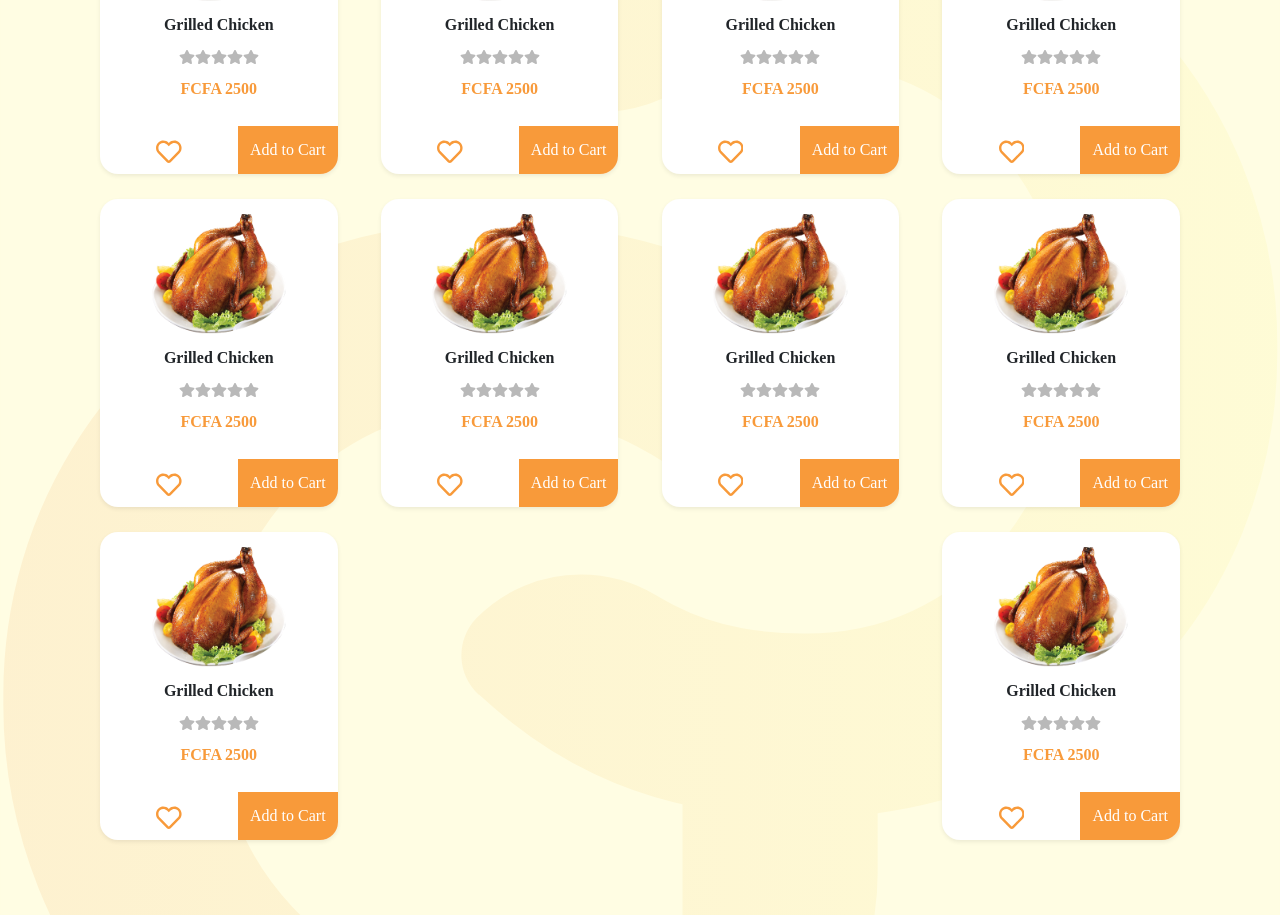
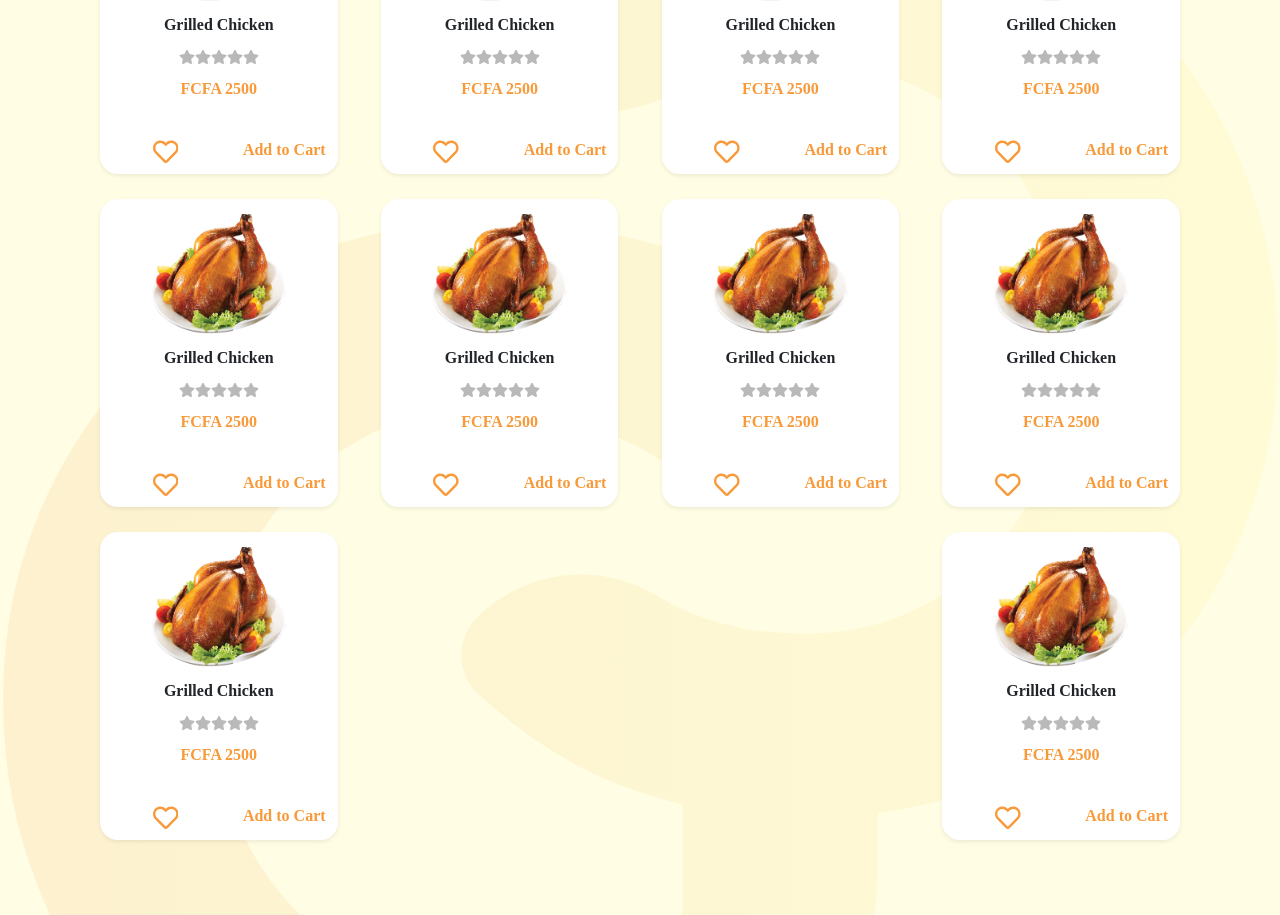
Before and after one commit to jilh/grachef, a React (Create React App) app: page / in a window 1280 px wide. Shown: the part 1120-2035 px from the top of the page. Built offline with nearby package versions, Linux system fonts and the light colour scheme.

Commit message:
removed Add to cart btn background

```diff
--- a/src/styles/MenuList.css
+++ b/src/styles/MenuList.css
@@ -44,11 +44,13 @@
 }
 .menu-item > .cta-btn > a{
     text-decoration: none;
-    background: #F89A3A;
+    background: #fff;
     border-bottom-right-radius: 18px;
     padding: 12px;
+    color: #F89A3A;
+    font-weight: bold;
+}
+.menu-item > .cta-btn > a:hover{
+    background: #F89A3A;
     color: #fff;
 }
-.menu-item > .cta-btn > a:hover{
-    background: #fa8d20;
-}
```
